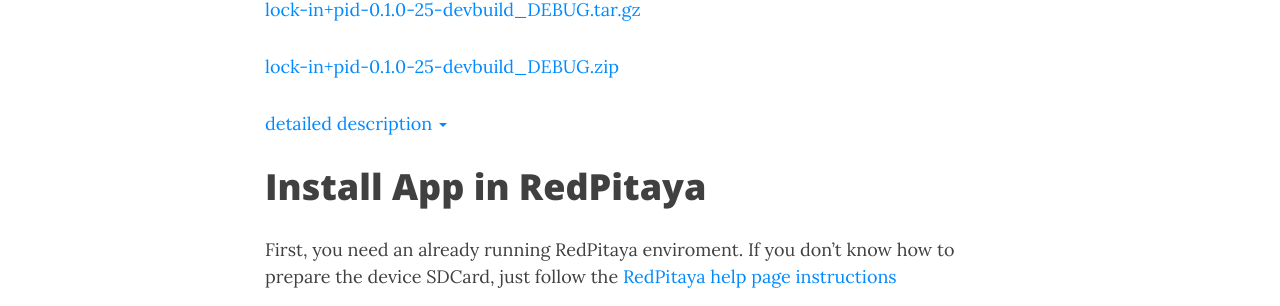
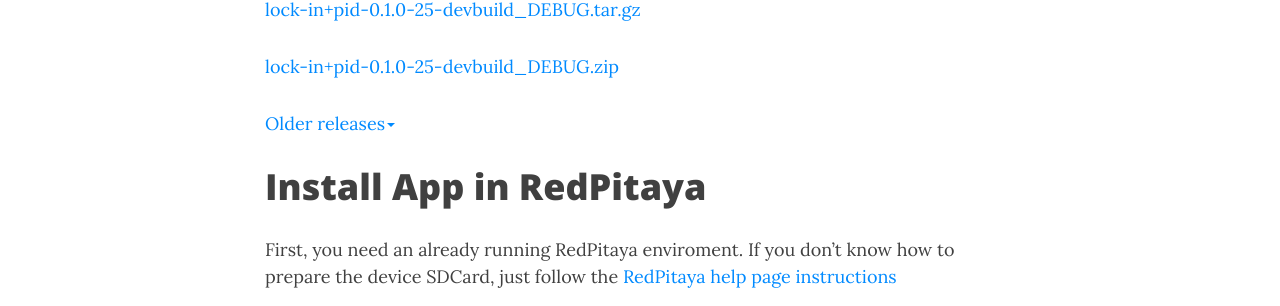
Before and after one commit to marceluda/rp_lock-in_pid, a Jekyll site: the page built from TheApp/install.md, in a window 1280 px wide and 900 px high, scrolled down 510 px. Shown: the part 148-454 px from the top of the window. Built offline with Jekyll 4.4.1, drawn with Linux system fonts in a browser that asks for light colours; nearby versions of some CDN libraries.

Commit message:
Older releases

```diff
--- a/TheApp/install.md
+++ b/TheApp/install.md
@@ -14,11 +14,11 @@
 
 **Debug version**
 
-[lock-in+pid-0.1.0-25-devbuild_DEBUG.tar.gz]({{ site.baseurl }}/releases/lock-in+pid-0.1.0-15-devbuild_DEBUG.tar.gz)
+[lock-in+pid-0.1.0-25-devbuild_DEBUG.tar.gz]({{ site.baseurl }}/releases/lock-in+pid-0.1.0-25-devbuild_DEBUG.tar.gz)
 
-[lock-in+pid-0.1.0-25-devbuild_DEBUG.zip]({{ site.baseurl }}/releases/lock-in+pid-0.1.0-15-devbuild_DEBUG.zip)
+[lock-in+pid-0.1.0-25-devbuild_DEBUG.zip]({{ site.baseurl }}/releases/lock-in+pid-0.1.0-25-devbuild_DEBUG.zip)
 
-<a data-toggle="collapse" href="#OldReleases" aria-expanded="false" aria-controls="OldReleases">detailed description <span class="caret"></span></a>
+<a data-toggle="collapse" href="#OldReleases" aria-expanded="false" aria-controls="OldReleases">Older releases<span class="caret"></span></a>
 
 <div id="OldReleases" class="collapse" markdown="1" style="padding: 10px; border: 1px solid gray; border-radius: 5px;">
 
```
